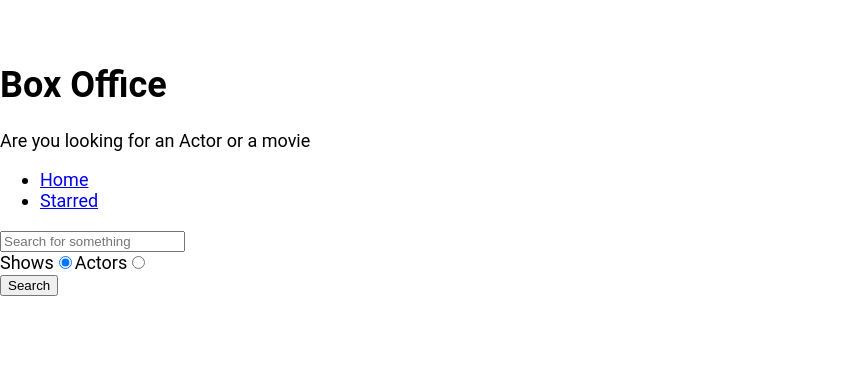
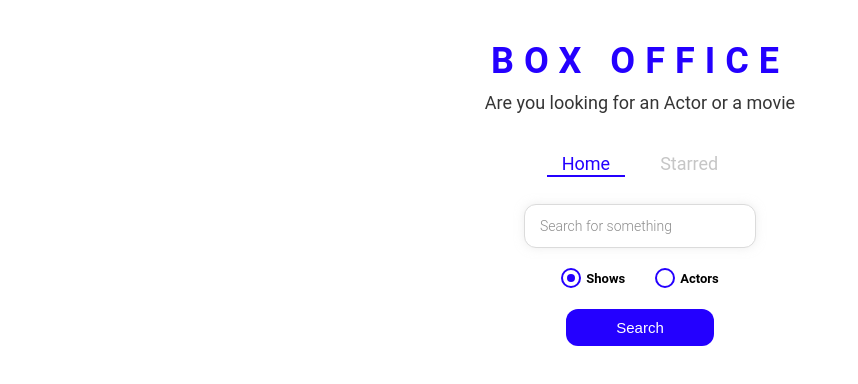
Before and after one commit to kumarlokesh3132/box-office, a React (Create React App) app: page / in a window 1280 px wide. Shown: the top 384 px of the page, without its empty margins (0-858 px from the left). Built offline with nearby package versions, Linux system fonts and the light colour scheme; the HTML template or start-up script is replaced by a standard one.

Commit message:
Styled the complete App

```diff
--- a/src/App.js
+++ b/src/App.js
@@ -1,13 +1,22 @@
 import React from 'react';
 import { Switch, Route} from 'react-router-dom'
-
+import { ThemeProvider } from 'styled-components'
 
 import Home from './pages/Home';
 import Starred from './pages/Starred';
 import Show from './pages/Show';
 
+const theme = {
+  mainColors: {
+    blue: '#2400ff',
+    gray: '#c6c6c6',
+    dark: '#353535',
+  },
+};
+
 function App() {
   return (
+    <ThemeProvider theme={theme}>
     <Switch>
 <Route exact path="/">
 <Home />
@@ -26,6 +35,7 @@
 </Route>
 
     </Switch>
+    </ThemeProvider>
   );
 }
 
--- /dev/null
+++ b/src/Components/CustomRadio.js
@@ -0,0 +1,65 @@
+import React from 'react'
+import styled from 'styled-components'
+
+const RadioWrapper = styled.label`
+  display: block;
+  position: relative;
+  padding-left: 25px;
+  cursor: pointer;
+  font-size: 13px;
+  user-select: none;
+  font-weight: 700;
+  line-height: 1.65;
+
+  input {
+    position: absolute;
+    opacity: 0;
+    cursor: pointer;
+  }
+
+  span {
+    position: absolute;
+    top: 0;
+    left: 0;
+    height: 16px;
+    width: 16px;
+    background-color: #fff;
+    border: 2px solid ${({ theme }) => theme.mainColors.blue};
+    border-radius: 50%;
+  }
+
+  input:checked ~ span {
+    background-color: #fff;
+    border: 2px solid ${({ theme }) => theme.mainColors.blue};
+  }
+
+  span:after {
+    content: '';
+    position: absolute;
+    display: none;
+  }
+
+  input:checked ~ span:after {
+    display: block;
+  }
+
+  span:after {
+    top: 4px;
+    left: 4px;
+    width: 8px;
+    height: 8px;
+    border-radius: 50%;
+    background: ${({ theme }) => theme.mainColors.blue};
+  }
+`;
+
+const CustomRadio = ({label, ...restProps}) =>(
+  <RadioWrapper htmlFor={restProps.id}>
+  {label}
+  <input {...restProps} type='radio' />
+  <span />
+</RadioWrapper>
+  )
+
+
+export default CustomRadio
--- a/src/Components/Navs.js
+++ b/src/Components/Navs.js
@@ -1,24 +1,29 @@
 import React from 'react';
-import { Link } from 'react-router-dom'
+import { useLocation } from 'react-router-dom';
+import { LinkStyled, NavList } from './Navs.styled';
 
 const LINKS = [
   {to:'/', text: 'Home'},
   {to:'/starred', text: 'Starred'}
 ];
 
-const Navs = () => (
+const Navs = () => {
+  const location = useLocation();
+
+
+  return(
     <div>
-      <ul>
+      <NavList>
         {
           LINKS.map(item => (
             <li key ={item.to}>
-              <Link to={item.to}>{item.text}
-              </Link>
+              <LinkStyled to={item.to} className={item.to === location.pathname ? "active" : ""}>{item.text}
+              </LinkStyled>
             </li>
           ))
         }
-      </ul>
+      </NavList>
     </div>
   )
-
+      }
 export default Navs
--- /dev/null
+++ b/src/Components/Navs.styled.js
@@ -0,0 +1,42 @@
+import styled from 'styled-components'
+import {Link} from 'react-router-dom'
+
+
+export const NavList = styled.ul`
+  display: flex;
+  justify-content: center;
+  list-style: none;
+  margin: 0 0 30px;
+  padding: 0;
+`;
+
+export const LinkStyled = styled(Link)`
+  margin: 0 10px;
+  padding: 3px 15px;
+  position: relative;
+  text-decoration: none;
+  color: ${({ theme }) => theme.mainColors.gray};
+  &.active {
+    color: ${({ theme }) => theme.mainColors.blue};
+    &:after {
+      content: '';
+      position: absolute;
+      display: block;
+      height: 2px;
+      left: 0%;
+      bottom: 0;
+      background-color: ${({ theme }) => theme.mainColors.blue};
+      animation: slide-in 0.3s ease-in forwards;
+      @keyframes slide-in {
+        from {
+          left: 50%;
+          width: 0;
+        }
+        to {
+          left: 0%;
+          width: 100%;
+        }
+      }
+    }
+  }
+`;
--- a/src/Components/Title.js
+++ b/src/Components/Title.js
@@ -1,10 +1,11 @@
 import React from 'react'
+import { TitleWrapper } from './Title.styled'
 
 const Title = ({ title, subtitle }) =>  (
-    <div>
+    <TitleWrapper>
       <h1>{title}</h1>
       <p>{subtitle}</p>
-    </div>
+    </TitleWrapper>
   )
 
 
--- /dev/null
+++ b/src/Components/Title.styled.js
@@ -0,0 +1,18 @@
+import styled from 'styled-components'
+
+export const TitleWrapper = styled.div`
+  text-align: center;
+  margin: 0 0 40px;
+
+  h1 {
+    color: ${({ theme }) => theme.mainColors.blue};
+    letter-spacing: 10px;
+    text-transform: uppercase;
+    margin: 0 0 10px;
+  }
+
+  p {
+    color: ${({ theme }) => theme.mainColors.dark};
+    margin: 0;
+  }
+`;
--- a/src/pages/Home.js
+++ b/src/pages/Home.js
@@ -1,10 +1,12 @@
 /* eslint-disable no-console */
 import React,{useState} from 'react'
 import ActorGrid from '../Components/actor/ActorGrid';
+import CustomRadio from '../Components/CustomRadio';
 import MainPageLayout from '../Components/MainPageLayout'
 import ShowGrid from '../Components/show/ShowGrid';
 import { getAPI } from '../Misc/config';
 import { useLastQuery } from '../Misc/custom-hooks';
+import { RadioInputsWrapper, SearchButtonWrapper, SearchInput } from './Home.styled';
 
 const Home = () => {
   const [input,setInput]=useLastQuery();
@@ -53,18 +55,32 @@
 
   return (
     <MainPageLayout>
-      <input type='text'  placeholder='Search for something' onChange={onInputchange} onKeyDown={onKeyDown} value={input}  />
-      <div>
-        <label htmlFor="show">
-          Shows
-          <input id='show' type='radio' checked={isShow} value="shows" onChange={onRadioChange} />
-        </label>
-        <label htmlFor="actor">
-          Actors
-          <input id='actor' type='radio' checked={!isShow} value="people" onChange={onRadioChange} />
-        </label>
-      </div>
+      <SearchInput type='text'  placeholder='Search for something' onChange={onInputchange} onKeyDown={onKeyDown} value={input}  />
+      <RadioInputsWrapper>
+        <div>
+
+          <CustomRadio
+          label ='Shows'
+          id='show'
+           checked={isShow}
+           value="shows"
+           onChange={onRadioChange} />
+
+        </div>
+        <div>
+
+        <CustomRadio
+          label ='Actors'
+          id='actor'
+          checked={!isShow}
+          value="people"
+          onChange={onRadioChange} />
+
+         </div>
+      </RadioInputsWrapper>
+      <SearchButtonWrapper>
       <button type='button' onClick={onsearch} >Search</button>
+      </SearchButtonWrapper>
       {renderResults()}
     </MainPageLayout>
   )
--- /dev/null
+++ b/src/pages/Home.styled.js
@@ -0,0 +1,49 @@
+import styled from 'styled-components'
+
+export const SearchInput = styled.input`
+  display: block;
+  font-family: 'Roboto', sans-serif;
+  width: 200px;
+  margin: auto;
+  outline: none;
+  padding: 13px 15px;
+  border: 1px solid #dbdbdb;
+  box-shadow: 0px 0px 10px 0px rgba(219, 219, 219, 0.5);
+  font-size: 14px;
+  border-radius: 12px;
+  color: #8d8d8d;
+
+  &::placeholder {
+    font-weight: 300;
+    color: #8d8d8d;
+  }
+`;
+
+export const RadioInputsWrapper = styled.div`
+  display: flex;
+  justify-content: center;
+  margin: 20px 0;
+
+  div {
+    margin: 0 15px;
+  }
+`;
+
+export const SearchButtonWrapper = styled.div`
+  text-align: center;
+  margin-bottom: 35px;
+
+  button {
+    color: #fff;
+    background-color: ${({ theme }) => theme.mainColors.blue};
+    margin: auto;
+    padding: 10px 50px;
+    font-size: 15px;
+    border: none;
+    outline: none;
+    border-radius: 12px;
+    &:hover {
+      cursor: pointer;
+    }
+  }
+`;
```
